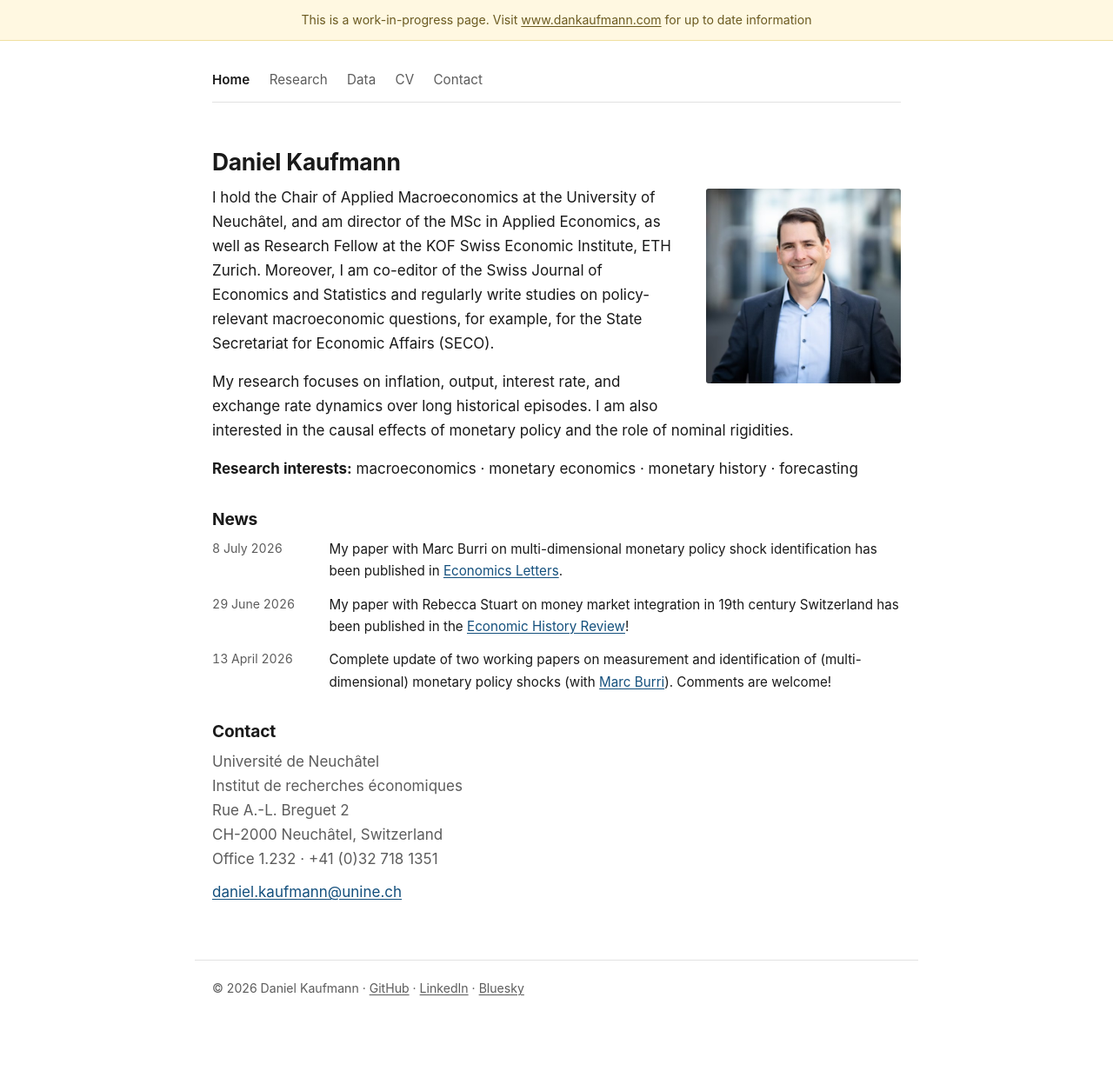
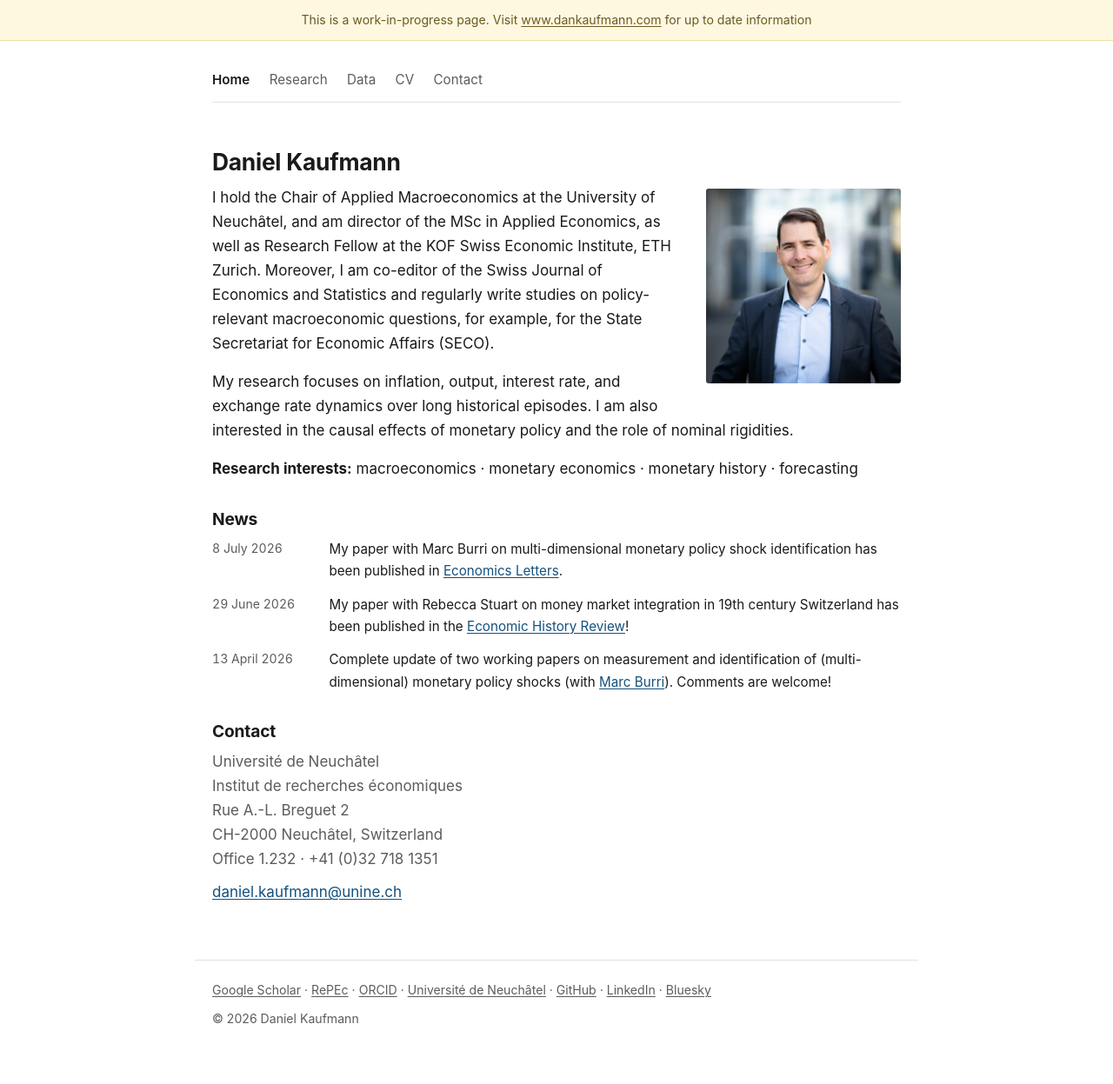
Before and after one commit to dankaufmann/dankaufmann.github.io, a Jekyll site: the page built from index.md, in a window 1280 px wide. Shown: the whole page at 87% size. Built offline with Jekyll 4.4.1, drawn with Linux system fonts in a browser that asks for light colours; before the commit the page ends 1212 px from its top, so only the background shows below that.

Commit message:
Add Google Scholar, RePEc, ORCID and UniNe profiles to the footer
All four taken from the Wix publications page and verified: ORCID resolves to
Daniel Kaufmann, the Scholar profile is paDGs-gAAAAJ (the other Scholar link on
that page belongs to a coauthor), RePEc pka480 lists Neuchâtel.

Footer links now come from a  list in _config.yml rather than being
hardcoded, so the set is edited in one place.

```diff
--- a/_config.yml
+++ b/_config.yml
@@ -17,11 +17,26 @@ noindex: true
 # Author name rendered in bold in publication lists
 me: Daniel Kaufmann
 
-# Contact / profiles
+# Contact
 email: daniel.kaufmann@unine.ch
 github: dankaufmann
-linkedin: https://ch.linkedin.com/in/daniel-kaufmann-9763039a
-bluesky: https://bsky.app/profile/kaufmanndani.bsky.social
+
+# Footer profile links, in display order
+profiles:
+  - title: Google Scholar
+    url: https://scholar.google.ch/citations?user=paDGs-gAAAAJ&hl=en
+  - title: RePEc
+    url: https://ideas.repec.org/f/pka480.html
+  - title: ORCID
+    url: https://orcid.org/0000-0003-3260-0660
+  - title: Université de Neuchâtel
+    url: https://libra.unine.ch/entities/person/3a6c6045-2525-4eeb-bb8a-54bca41721d0
+  - title: GitHub
+    url: https://github.com/dankaufmann
+  - title: LinkedIn
+    url: https://ch.linkedin.com/in/daniel-kaufmann-9763039a
+  - title: Bluesky
+    url: https://bsky.app/profile/kaufmanndani.bsky.social
 
 # Navigation (order shown in the header)
 nav:
--- a/_layouts/default.html
+++ b/_layouts/default.html
@@ -37,12 +37,12 @@
   </main>
 
   <footer class="site-footer">
-    <p>
-      &copy; {{ 'now' | date: "%Y" }} Daniel Kaufmann ·
-      <a href="https://github.com/{{ site.github }}">GitHub</a> ·
-      <a href="{{ site.linkedin }}">LinkedIn</a> ·
-      <a href="{{ site.bluesky }}">Bluesky</a>
+    <p class="footer-profiles">
+      {%- for pr in site.profiles %}
+      <a href="{{ pr.url }}">{{ pr.title }}</a>{% unless forloop.last %} <span aria-hidden="true">·</span>{% endunless %}
+      {%- endfor %}
     </p>
+    <p>&copy; {{ 'now' | date: "%Y" }} Daniel Kaufmann</p>
   </footer>
 </body>
 </html>
--- a/assets/css/style.css
+++ b/assets/css/style.css
@@ -294,3 +294,8 @@ img { max-width: 100%; height: auto; }
   text-align: center;
 }
 .draft-banner a { color: #6b5a20; }
+
+.footer-profiles {
+  margin-bottom: 0.4rem;
+  line-height: 2;
+}
```
